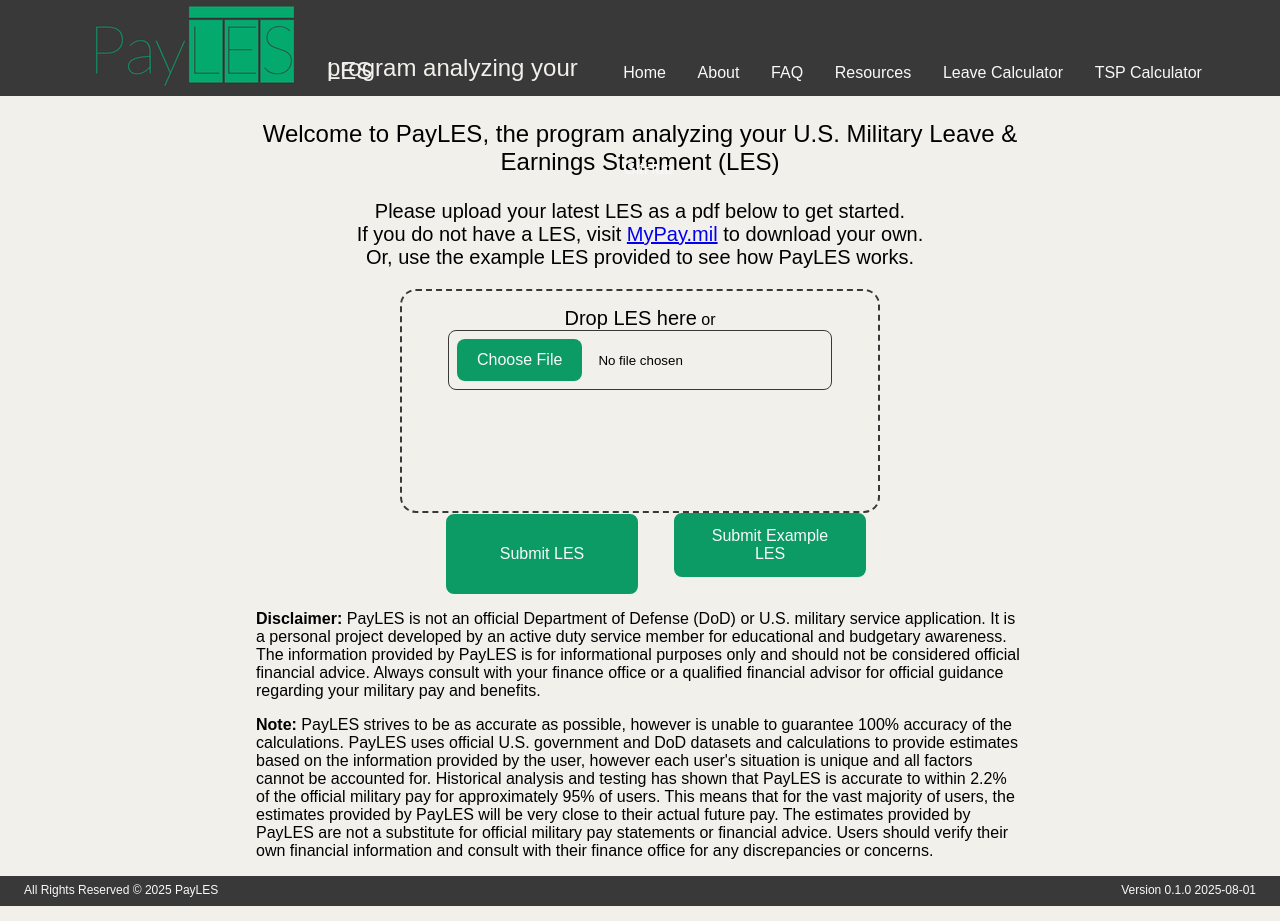
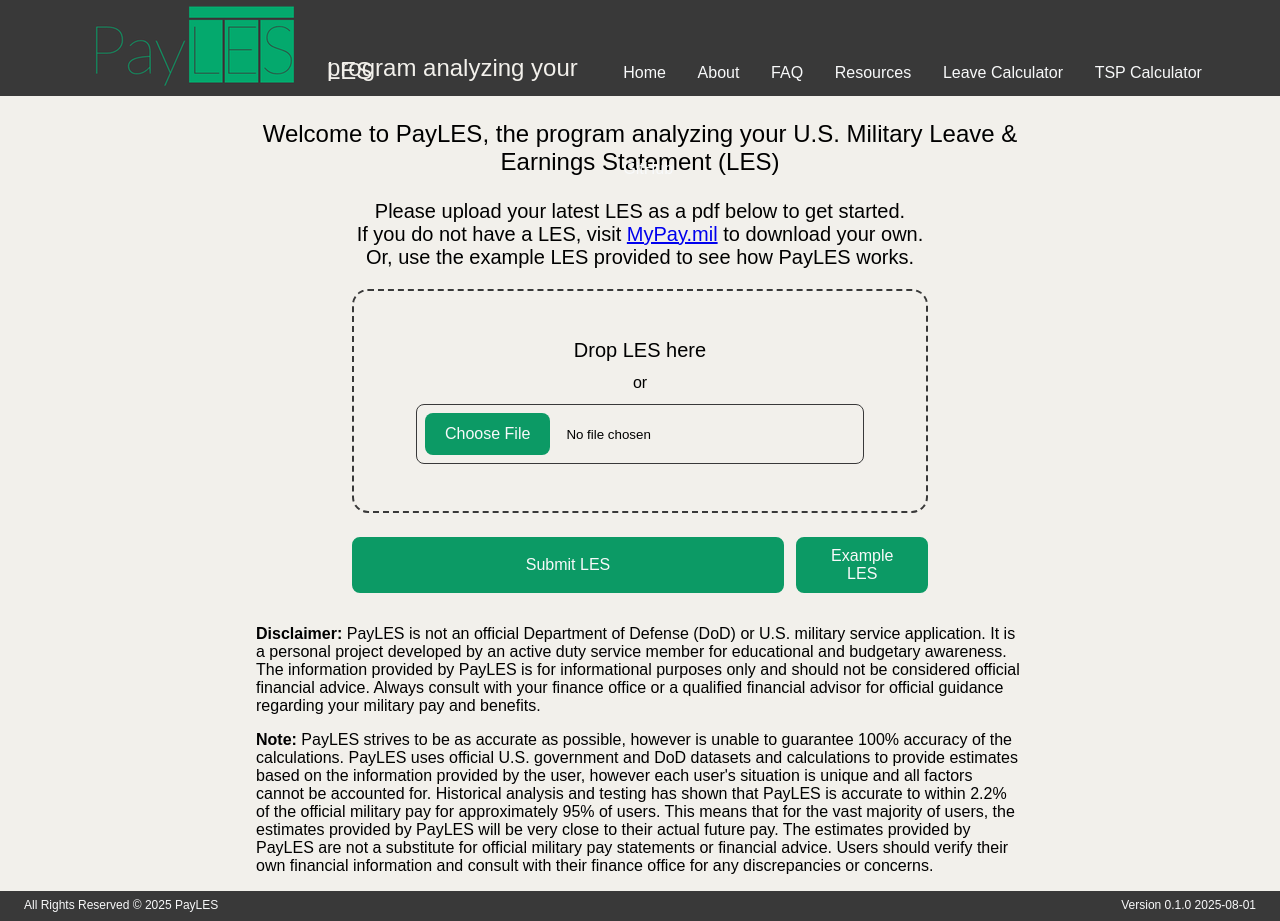
Before and after one commit to west757/PayLES, a Flask app: page / in a window 1280 px wide. Run offline with Flask 3, Linux system fonts and the light colour scheme; some libraries are stand-ins or nearby versions.

Commit message:
Updating css and formatting of code

```diff
--- a/app/config.py
+++ b/app/config.py
@@ -52,7 +52,7 @@ class Config:
     #constants
     LES_COORD_SCALE = 0.24
     LES_IMAGE_SCALE = 0.42
-    DEFAULT_MONTHS_DISPLAY = 4
+    DEFAULT_MONTHS_DISPLAY = 6
     MONTHS_LONG = ['January', 'February', 'March', 'April', 'May', 'June', 'July', 'August', 'September', 'October', 'November', 'December']
     MONTHS_SHORT = ['JAN', 'FEB', 'MAR', 'APR', 'MAY', 'JUN', 'JUL', 'AUG', 'SEP', 'OCT', 'NOV', 'DEC']
     STATES_LONG = ['Alabama','Alaska','Arizona','Arkansas','California','Colorado','Connecticut','Delaware','Florida','Georgia','Hawaii',
--- a/app/main.py
+++ b/app/main.py
@@ -838,7 +838,7 @@ def update_paydf():
 
     custom_rows_json = request.form.get('custom_rows', None)
     custom_rows = []
-    print(custom_rows_json)
+
     if custom_rows_json:
         custom_rows = json.loads(custom_rows_json)
 
--- a/app/static/script.js
+++ b/app/static/script.js
@@ -1,5 +1,5 @@
 const MONTHS_SHORT = ['JAN','FEB','MAR','APR','MAY','JUN','JUL','AUG','SEP','OCT','NOV','DEC'];
-const DEFAULT_MONTHS_DISPLAY = 4;
+const DEFAULT_MONTHS_DISPLAY = 6;
 const MAX_CUSTOM_ROWS = 9;
 
 
@@ -360,12 +360,12 @@ function attachCustomRowButtonListeners() {
 
 function updateButtonStates() {
     const disable = editingIndex !== null;
-    document.getElementById('add-row-entitlement').disabled = disable;
-    document.getElementById('add-row-deduction').disabled = disable;
+    document.getElementById('add-entitlement-button').disabled = disable;
+    document.getElementById('add-deduction-button').disabled = disable;
     document.getElementById('update-les-button').disabled = disable;
     document.getElementById('export-button').disabled = disable;
-    document.getElementById('add-row-entitlement').style.background = disable ? '#ccc' : '';
-    document.getElementById('add-row-deduction').style.background = disable ? '#ccc' : '';
+    document.getElementById('add-entitlement-button').style.background = disable ? '#ccc' : '';
+    document.getElementById('add-deduction-button').style.background = disable ? '#ccc' : '';
     document.getElementById('update-les-button').style.background = disable ? '#ccc' : '';
     document.getElementById('export-button').style.background = disable ? '#ccc' : '';
 }
@@ -420,7 +420,7 @@ document.addEventListener('click', function(e) {
         exportPaydf();
     }
 
-    if (e.target.id === 'add-row-entitlement') {
+    if (e.target.id === 'add-entitlement-button') {
         if (editingIndex !== null) return;
         const paydfTable = document.getElementById('paydf-table');
         const headerRow = paydfTable.querySelector('tr');
@@ -432,7 +432,7 @@ document.addEventListener('click', function(e) {
         updateButtonStates();
     }
 
-    if (e.target.id === 'add-row-deduction') {
+    if (e.target.id === 'add-deduction-button') {
         if (editingIndex !== null) return;
         const paydfTable = document.getElementById('paydf-table');
         const headerRow = paydfTable.querySelector('tr');
--- a/app/static/style.css
+++ b/app/static/style.css
@@ -221,7 +221,8 @@ footer {
 .button-standard {
     background-color: var(--primary_green_accent_color);
     border: 2px solid var(--primary_green_accent_color);
-    padding: 0.75rem 1.25rem;
+    height: 2.5rem;
+    padding: 0 1rem;
 }
 
 .button-standard:hover {
@@ -230,37 +231,23 @@ footer {
 
 }
 
-.button-home {
-    margin: 0 0 0 2rem;
-    width: 12rem;
+#submit-les-button {
+    width: 75%;
+    height: 3.5rem;
 }
 
-#submit-les-button {
-    height: 5rem;
+#submit-example-button {
+    width: 23%;
+    height: 3.5rem;
 }
 
-
+#update-les-button, #add-entitlement-button, #add-deduction-button, #return-home-button {
+    width: 9.5rem;
+}
 
 #update-les-button {
-    margin: 0.35rem 0;
-    width: 12rem;
+    height: 3.25rem;
 }
-
-#add-row-entitlement, #add-row-deduction {
-    margin: 0.35rem 0;
-    width: 10rem;
-}
-
-#export-button {
-    margin: 0.35rem 0 0.35rem 0.5rem;
-    width: 6rem;
-}
-
-#return-home-button {
-    margin: 0.35rem 0 0.35rem 0.5rem;
-    width: 12rem;
-}
-
 
 /* =========================
    dropdowns
@@ -372,27 +359,32 @@ input[type=checkbox] {
     text-align: center;
 }
 
+#home-form {
+    margin: auto;
+    width: 36rem;
+}
+
 #home-drop {
     align-items: center;
     border: 2px dashed var(--primary_dark_accent_color);
     border-radius: 1rem;
     cursor: pointer;
-    display: inline-block;
+    display: flex;
     flex-direction: column;
     gap: 0.75rem;
     height: 14rem;
     justify-content: center;
     padding: 1rem;
     transition: background .2s ease-in-out;
-    width: 30rem;
+    width: 100%;
 }
 
 #home-drop:hover, #home-drop.drag-active {
-    background-color: var(--input_background_color);
+    background-color: var(--light_text_color);
 }
 
 #home-input {
-    width: 24rem;
+    width: 28rem;
 }
 
 input[type=file] {
@@ -419,9 +411,18 @@ input[type=file]::file-selector-button:hover {
     box-shadow: rgba(0, 0, 0, 0.25) 0 0.5rem 1rem;
 }
 
+#home-buttons-row {
+    display: flex;
+    justify-content: space-between;
+    margin: 1.5rem 0;
+    width: 100%;
+}
+
 #disclaimer {
+    margin-top: 2rem;
     text-align: left;
 }
+
 
 /* =========================
    paydf group
--- a/app/templates/home_form.html
+++ b/app/templates/home_form.html
@@ -2,12 +2,12 @@
     <label id="home-drop" for="home-input">
         <span class="text-mid">Drop LES here</span>
         or
-        <input type="file" id="home-input" name="home-input" accept=".pdf">
+        <input id="home-input" type="file" name="home-input" accept=".pdf">
     </label>
 
     <div id="home-buttons-row">
-        <button id="submit-les-button" class="button button-standard button-home" type="submit" name="action" value="submit-les" >Submit LES</button>
-        <button id="submit-example-button" class="button button-standard button-home" type="submit" name="action" value="submit-example">Submit Example LES</button>
+        <button id="submit-les-button" class="button button-standard" type="submit" name="action" value="submit-les" >Submit LES</button>
+        <button id="submit-example-button" class="button button-standard" type="submit" name="action" value="submit-example">Example LES</button>
     </div>
 </form>
 
--- a/app/templates/home_group.html
+++ b/app/templates/home_group.html
@@ -7,7 +7,7 @@
     </p>
     <p class="text-mid">
         Please upload your latest LES as a pdf below to get started. <br>
-        If you do not have a LES, visit <a href="https://mypay.dfas.mil/#/">MyPay.mil</a> to download your own. <br>
+        If you do not have a LES, visit <a href="https://mypay.dfas.mil/#/" target="_blank">MyPay.mil</a> to download your own. <br>
         Or, use the example LES provided to see how PayLES works.
     </p>
 
--- a/app/templates/options_table.html
+++ b/app/templates/options_table.html
@@ -162,7 +162,7 @@
         <tbody>
             <tr class="pos-table">
                 <td class="pos-table" colspan="4">
-                    <button id="update-les-button" type="button">Update LES</button>
+                    <button id="update-les-button" class="button button-standard" type="button">Update LES</button>
                 </td>
             </tr>
         </tbody>
```
Also changed, not shown: app/templates/settings_table.html (+4 -4 lines), 1 other file.
